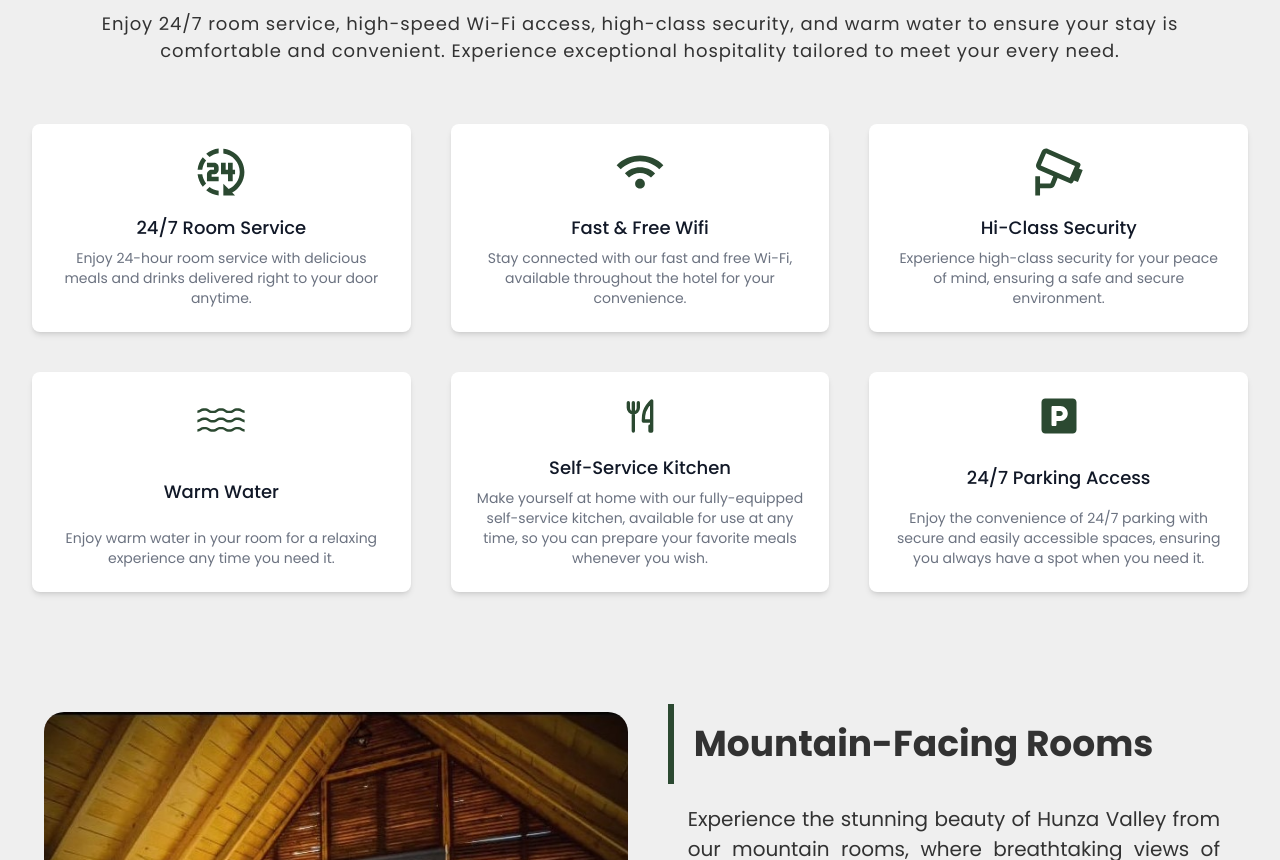
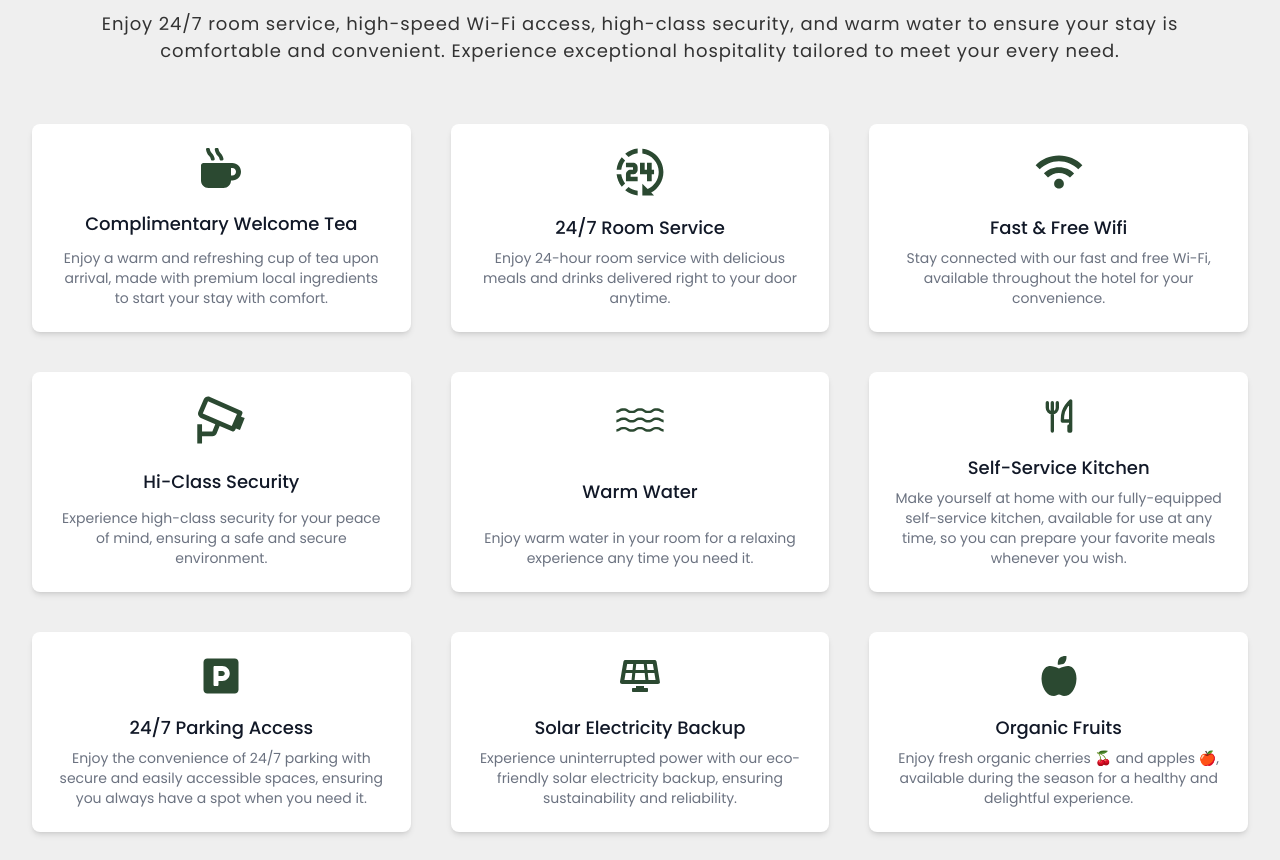
Before and after one commit to LubnaKhush/moose-chalets, a Next.js app: page / in a window 1280 px wide. Shown: the part 1940-2800 px from the top of the page. Built offline with nearby package versions, Linux system fonts and the light colour scheme.

Commit message:
refactor:updated pricing and amenties

```diff
--- a/src/sections/Contact.jsx
+++ b/src/sections/Contact.jsx
@@ -207,7 +207,7 @@ const ContactForm = () => {
             </label>
             <textarea
               rows={4}
-              placeholder="Briefly add your message"
+          placeholder="Briefly add booking services (e.g., breakfast, mattress, first floor)"
               id="message"
               className="shadow-lg shadow-gray-200 border-none  bg-gray-100 py-4 appearance-none border rounded w-full  px-3 text-heading leading-tight focus:outline-none focus:shadow-outline"
               value={message}
@@ -318,7 +318,7 @@ const ContactForm = () => {
               onClick={()=>setIsModalOpen(true)}
               className=" bg-gray-100   border border-gray-800 w-full text-heading font-bold py-2  px-6 rounded-lg shadow-lg transition-transform transform hover:bg-gray-200 hover:shadow-xl focus:outline-none focus:ring-2 focus:ring-blue-300 focus:ring-opacity-50"
             >
-              Read Note
+              Payment Options
             </button>
 {         status   && <BookingConfirmation  />}
 
--- a/src/sections/Footer.jsx
+++ b/src/sections/Footer.jsx
@@ -132,9 +132,13 @@ const Footer = () => {
       <div className="bg-[#123a1a] border-t-2 opacity-95 text-center pt-6 md:pt-4 text-sm">
         Copyright © 2025 Moose Chalets. All rights reserved <br />
         <div className="flex justify-center gap-1 mt-1  pb-3 ">
+
+        <a href="https://github.com/CH-Umar-Aslam" target="_blank">
+
           <p className="text-xs text-green-300 ">
             Developed by <strong>Umar Aslam</strong>
           </p>
+          </a>
         </div>
       </div>
     </div>
--- a/src/sections/Packages.jsx
+++ b/src/sections/Packages.jsx
@@ -68,13 +68,13 @@ function RoomCategories() {
           title="King Bed Room"
           description="Enjoy panoramic valley views from a spacious king-size bed room, complete with a private balcony and Jacuzzi."
           roomImage={Room1}
-          price="Rs. 15,000 per night"
+          price="Rs. 18,000/day"
           buttonText="Book Now"
           services={[
-            "Breakfast",
+
+            'Ground Floor',
             "King-size bed",
             "Max 3 guests",
-            "Ground Floor or First Floor",
             "4 rooms available",
             "Extra Mattress Provided on Request",
           ]}
@@ -83,32 +83,32 @@ function RoomCategories() {
           title="Twin Bed Room"
           description="A cozy twin bed room with panoramic valley views, private balcony, and Jacuzzi for ultimate relaxation."
           roomImage={Room2}
-          price="Rs. 15,000 per night"
+          price="Rs. 16,000/day"
           buttonText="Book Now"
           services={[
-            "Breakfast",
+
+            "First Floor",
             "2 single beds",
             "Max 3 guests",
-            "Ground Floor or First Floor",
             "2 rooms available",
             "Extra Mattress Provided on Request",
           ]}
         />
-        <RoomCard
-          title="First Floor Room"
-          description="An elegant suite with stunning valley views, king-size bed, private balcony, and Jacuzzi for a luxurious stay."
-          roomImage={Room3}
-          price="Rs. 13,000 per night"
-          buttonText="Book Now"
-          services={[
-            "Without Breakfast",
-            "King-size bed",
-            "Max 3 guests",
-            "Ground Floor or First Floor",
-            "2 Rooms available",
-            "Extra Mattress Provided on Request",
-          ]}
-        />
+ <RoomCard
+  title="Breakfast Add-On"
+  description="Enhance your stay with a premium breakfast experience for Rs. 2,000/day."
+  roomImage={Room2} // Replace with a relevant image
+  price="+ Rs. 2,000/day"
+  buttonText="Book Now"
+  services={[
+    "Fresh & Organic Meals",
+    "Traditional & Continental Options",
+    "Served in-room or restaurant",
+    "Variety of Hot & Cold Beverages",
+    "Nutritious & Balanced Choices",
+    "Customized Dietary Options Available",
+  ]}
+/>
       </div>
     </div>
   );
--- a/src/sections/Services.jsx
+++ b/src/sections/Services.jsx
@@ -5,12 +5,11 @@ import serviceImage from "../../public/assets/room-service.svg";
 import waterImage from "../../public/assets/hot-water.svg";
 import ServicesImage1 from "../../public/assets/services-image1.jpeg";
 import ServicesImage2 from "../../public/assets/services-image2.jpeg";
-import servicesImage5 from "../../public/assets/img-services.jpeg"
+import servicesImage5 from "../../public/assets/img-services.jpeg";
 import ServicesImage4 from "../../public/assets/services-image4.svg";
-import {  FaParking} from 'react-icons/fa';
+import { FaAppleAlt, FaMugHot, FaParking, FaSolarPanel } from "react-icons/fa";
 // import { LuCircleParking } from "react-icons/lu";
 import { TbToolsKitchen2 } from "react-icons/tb";
-
 
 import Image from "next/image";
 
@@ -31,6 +30,18 @@ export default function Services() {
         </p>
       </div>
       <div className=" mt-5 md:mt-12 grid grid-cols-1 gap-y-10 sm:grid-cols-2 sm:gap-x-8 lg:grid-cols-3 lg:gap-10">
+      <div className="flex flex-col justify-between p-6 bg-white rounded-lg shadow-md">
+  <div className="flex items-center justify-center mx-auto mb-5">
+    <FaMugHot className="w-10 h-10 text-heading" />
+  </div>
+  <h3 className="text-lg font-medium text-center leading-6 text-gray-900">
+    Complimentary Welcome Tea
+  </h3>
+  <p className="mt-2 text-sm text-gray-500 text-center">
+    Enjoy a warm and refreshing cup of tea upon arrival, made with premium
+    local ingredients to start your stay with comfort.
+  </p>
+</div>
         <div className="flex  flex-col justify-between p-6  bg-white  rounded-lg shadow-md">
           <div className="flex items-center justify-center mx-auto mb-5">
             <Image
@@ -110,39 +121,66 @@ export default function Services() {
         <div className="flex flex-col justify-between p-6 bg-white  rounded-lg shadow-md">
           <div className="flex items-center justify-center mx-auto mb-5">
             <TbToolsKitchen2
-
               height={40}
               width={40}
-
               className="w-10  text-heading h-10"
-
             />
           </div>
           <h3 className="text-lg font-medium text-center leading-6 text-gray-900">
             Self-Service Kitchen
           </h3>
           <p className="mt-2 text-sm text-gray-500 text-center">
-          Make yourself at home with our fully-equipped self-service kitchen, available for use at any time, so you can prepare your favorite meals whenever you wish.
+            Make yourself at home with our fully-equipped self-service kitchen,
+            available for use at any time, so you can prepare your favorite
+            meals whenever you wish.
           </p>
         </div>
         <div className="flex flex-col justify-between p-6 bg-white  rounded-lg shadow-md">
           <div className="flex items-center justify-center mx-auto mb-5">
             <FaParking
-
               height={40}
               width={40}
-
               className="w-10 h-10 text-heading"
-
             />
           </div>
           <h3 className="text-lg font-medium text-center leading-6 text-gray-900">
             24/7 Parking Access
           </h3>
           <p className="mt-2 text-sm text-gray-500 text-center">
-          Enjoy the convenience of 24/7 parking with secure and easily accessible spaces, ensuring you always have a spot when you need it.
+            Enjoy the convenience of 24/7 parking with secure and easily
+            accessible spaces, ensuring you always have a spot when you need it.
           </p>
         </div>
+
+        <div className="flex flex-col justify-between p-6 bg-white rounded-lg shadow-md">
+        <div className="flex items-center justify-center mx-auto mb-5">
+          <FaSolarPanel className="w-10 h-10 text-heading" />
+        </div>
+        <h3 className="text-lg font-medium text-center leading-6 text-gray-900">
+          Solar Electricity Backup
+        </h3>
+        <p className="mt-2 text-sm text-gray-500 text-center">
+          Experience uninterrupted power with our eco-friendly solar electricity
+          backup, ensuring sustainability and reliability.
+        </p>
+      </div>
+
+      {/* Organic Fruits - Cherries & Apples */}
+      <div className="flex flex-col justify-between p-6 bg-white rounded-lg shadow-md">
+        <div className="flex items-center justify-center mx-auto mb-5">
+          <FaAppleAlt className="w-10 h-10 text-heading" />
+        </div>
+        <h3 className="text-lg font-medium text-center leading-6 text-gray-900">
+          Organic Fruits
+        </h3>
+        <p className="mt-2 text-sm text-gray-500 text-center">
+          Enjoy fresh organic cherries 🍒 and apples 🍎, available during the
+          season for a healthy and delightful experience.
+        </p>
+      </div>
+
+
+
       </div>
 
       <div className="space-y-4 md:space-y-12 px-3 mt-8 md:mt-24  font-Poppins">
@@ -213,14 +251,14 @@ export default function Services() {
         </div>
         {/* section 3 */}
         <div>
-          <div className="flex flex-col md:flex-row  gap-4 xl:gap-6">
+          <div className="flex flex-col md:flex-row  md:max-h-[550px] gap-4 xl:gap-6">
             <div className="md:w-1/2">
               <Image
                 src={servicesImage5}
                 width={1000}
                 height={1000}
                 alt="Mountain-Facing Room"
-                className="  w-full  h-[90%] my-6  object-cover rounded-[20px]"
+                className="  w-full h-[90%]  my-6  object-cover rounded-[20px]"
               />
             </div>
 
```
Also changed, not shown: 1 other file (tests, documents, lock files or other folders). Lines whose indentation alone changed are shown as unchanged.
